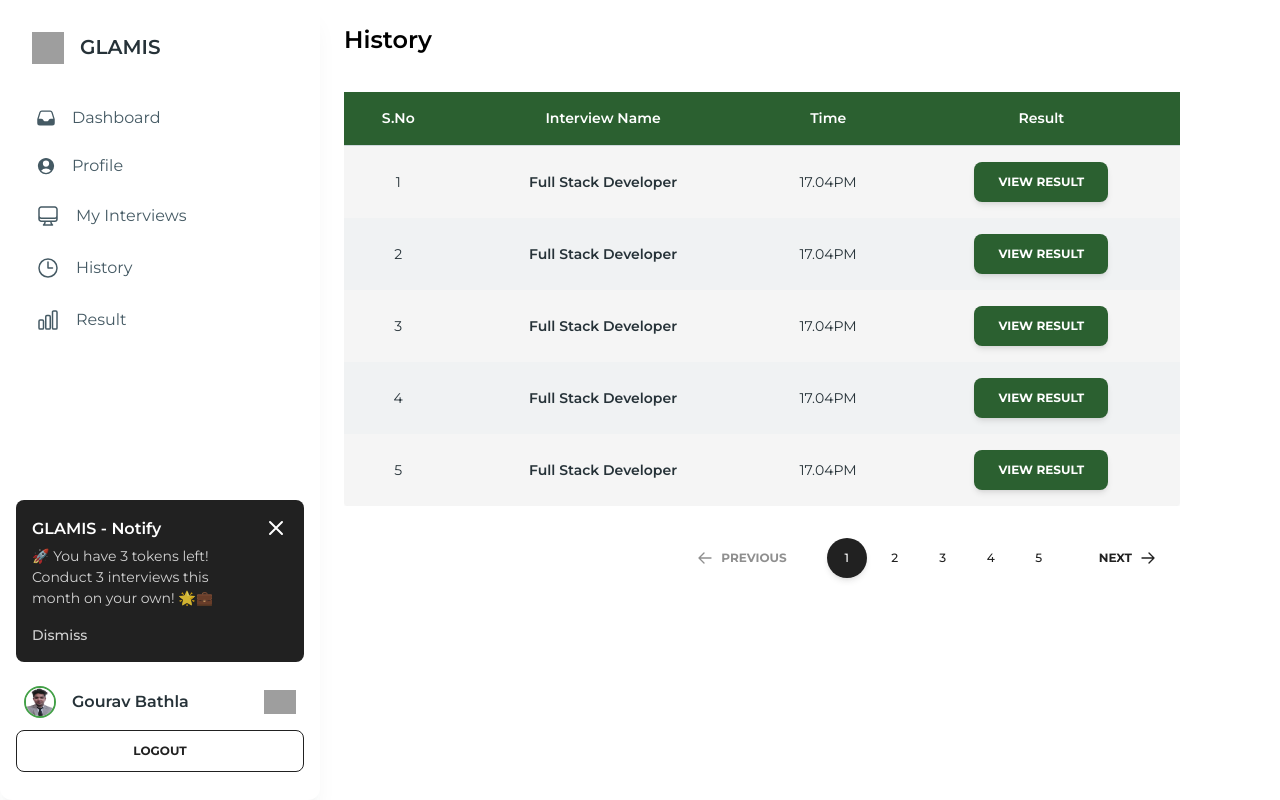
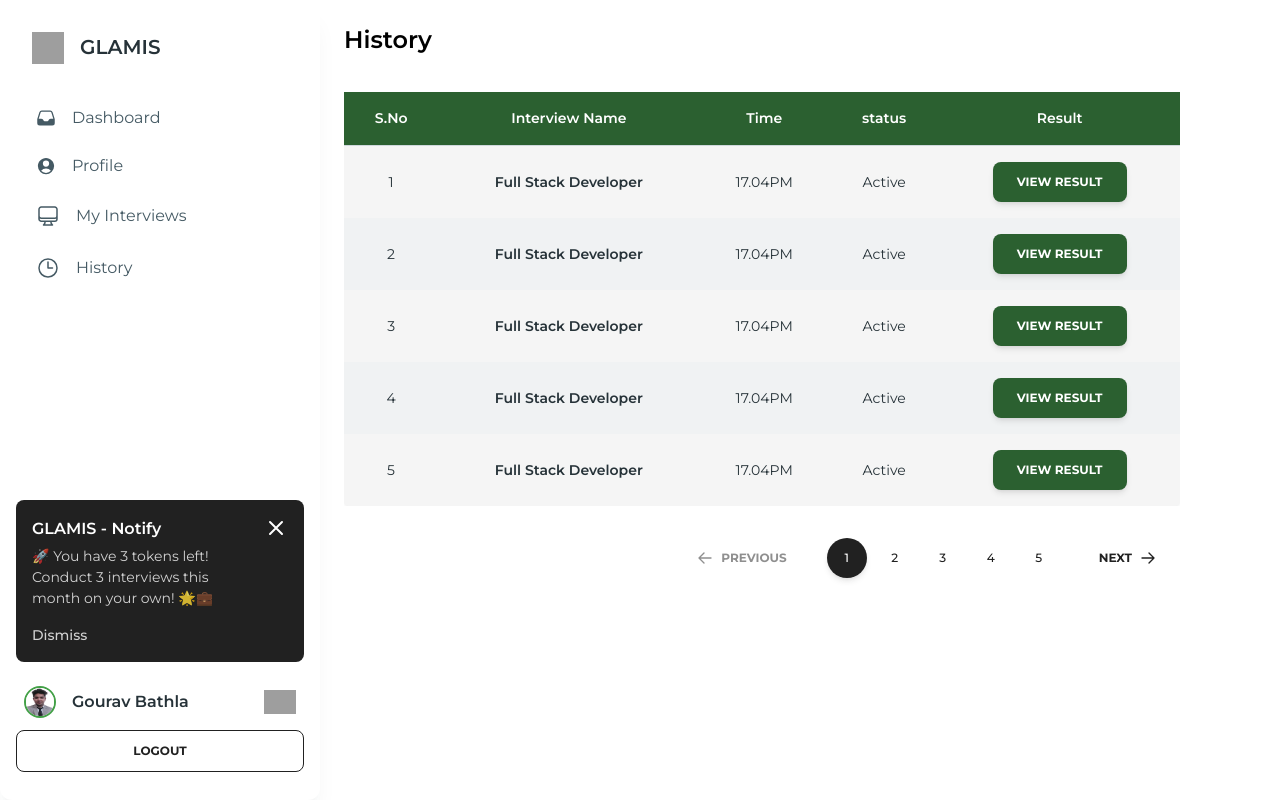
Before and after one commit to naitikshaxma/glamis_test, a React (Vite) app in the folder client/: page /history in a window 1280 px wide. Built offline with nearby package versions, Linux system fonts and the light colour scheme; grey boxes are pictures that could not be loaded; a web font is replaced by a local one.

Commit message:
feat: merge result and history

```diff
--- a/client/src/App.jsx
+++ b/client/src/App.jsx
@@ -43,10 +43,6 @@ const App = () => {
                     path="/history"
                     element={<MainLayout><History /></MainLayout>}
                 />
-                <Route
-                    path="/result"
-                    element={<MainLayout><Result /></MainLayout>}
-                />
             </Routes>
         </Router>
     );
--- a/client/src/components/global_components/Sidebar.jsx
+++ b/client/src/components/global_components/Sidebar.jsx
@@ -36,14 +36,6 @@ export default function Sidebar() {
             <path strokeLinecap="round" strokeLinejoin="round" d="M12 6v6h4.5m4.5 0a9 9 0 1 1-18 0 9 9 0 0 1 18 0Z" />
         </svg>,
         href: '/history'
-    },
-    {
-        name: 'Result',
-        icon: <svg xmlns="http://www.w3.org/2000/svg" fill="none" viewBox="0
-        0 24 24" strokeWidth={1.5} stroke="currentColor" className="size-6">
-            <path strokeLinecap="round" strokeLinejoin="round" d="M3 13.125C3 12.504 3.504 12 4.125 12h2.25c.621 0 1.125.504 1.125 1.125v6.75C7.5 20.496 6.996 21 6.375 21h-2.25A1.125 1.125 0 0 1 3 19.875v-6.75ZM9.75 8.625c0-.621.504-1.125 1.125-1.125h2.25c.621 0 1.125.504 1.125 1.125v11.25c0 .621-.504 1.125-1.125 1.125h-2.25a1.125 1.125 0 0 1-1.125-1.125V8.625ZM16.5 4.125c0-.621.504-1.125 1.125-1.125h2.25C20.496 3 21 3.504 21 4.125v15.75c0 .621-.504 1.125-1.125 1.125h-2.25a1.125 1.125 0 0 1-1.125-1.125V4.125Z" />
-        </svg>,
-        href: '/result'
     }
 ]
 
--- a/client/src/components/history/Table.jsx
+++ b/client/src/components/history/Table.jsx
@@ -2,7 +2,7 @@ import { Card, Typography } from "@material-tailwind/react";
 import { Button } from "@material-tailwind/react";
 
 export default function Table() {
-  const TABLE_HEAD = ["S.No", "Interview Name", "Time", "Result"];
+  const TABLE_HEAD = ["S.No", "Interview Name", "Time", 'status', "Result"];
 
   const TABLE_ROWS = [
     {
@@ -67,6 +67,11 @@ export default function Table() {
                   {time}
                 </Typography>
               </td>
+              <td className="p-4">
+                <Typography variant="small" color="blue-gray" className="font-normal text-center">
+                  {status?"Active":"Expired"}
+                </Typography>
+              </td>
               <td className="p-4 flex justify-center">
                 <Button className="bg-[#2b6030]">{status?"View Result":"Expired"}</Button>
               </td>
```
